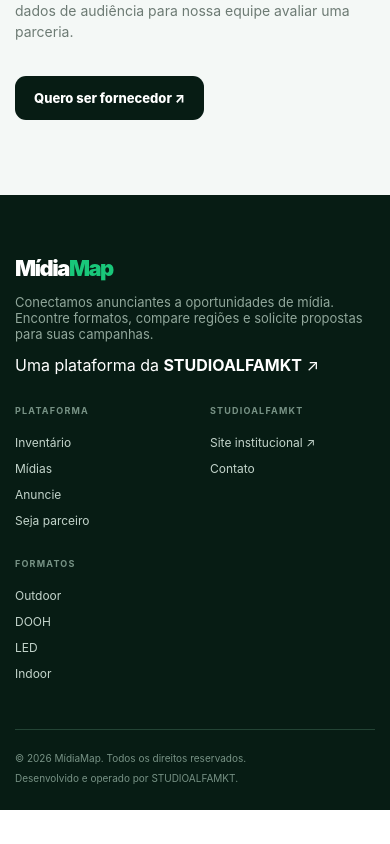
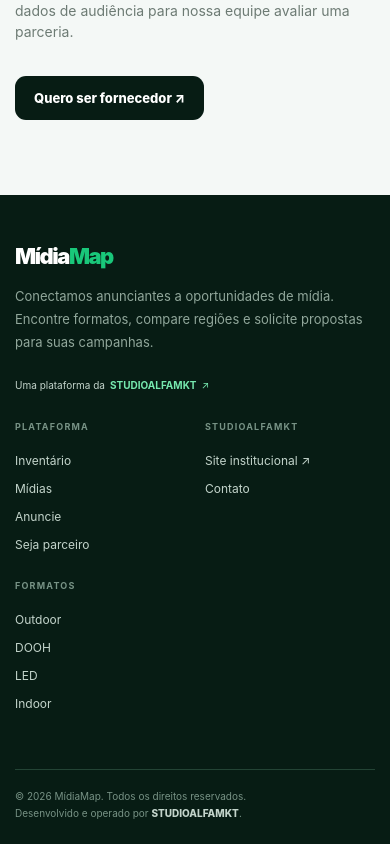
Before and after one commit to studioalfamarketingdigital-dev/midiamap-github-pages, a Next.js app: page / in a window 390 px wide. Shown: the part 4614-5458 px from the top of the page. Before the commit the page ends 5424 px from the top, so only its background shows below. Built offline with nearby package versions, Linux system fonts and the light colour scheme.

Commit message:
Polish responsive footer styles

```diff
--- a/app/globals.css
+++ b/app/globals.css
@@ -184,3 +184,20 @@
   .channel-track{animation:none;transform:none}
   .channel-slider{overflow-x:auto;mask-image:none;-webkit-mask-image:none}
 }
+
+
+/* Rodapé institucional MídiaMap / STUDIOALFAMKT */
+.footer{padding-top:66px}
+.footer-main{grid-template-columns:minmax(260px,2.2fr) repeat(3,minmax(120px,1fr));gap:clamp(24px,4vw,58px);padding-bottom:42px}
+.footer-about{max-width:390px}
+.footer-about>p{max-width:350px;line-height:1.75;margin:16px 0 20px}
+.footer-company-link{display:inline-flex;align-items:center;flex-wrap:wrap;gap:5px;color:#c3d4cb;font-size:11px;line-height:1.6}
+.footer-company-link strong,.footer-company-link span{color:#76e9af}
+.footer-company-link:hover,.footer-bottom a:hover{color:#fff;text-decoration:underline;text-underline-offset:3px}
+.footer-col{gap:13px}
+.footer-col a{transition:color .18s ease}
+.footer-col a:hover{color:#76e9af}
+.footer-bottom{align-items:center;gap:18px;line-height:1.7}
+.footer-bottom a{color:#c3d4cb;font-weight:800}
+@media(max-width:900px){.footer-main{grid-template-columns:2fr 1fr 1fr}.footer-about{grid-column:1/-1;max-width:520px}}
+@media(max-width:600px){.footer{padding-top:48px}.footer-main{grid-template-columns:1fr 1fr;gap:28px 20px;padding-bottom:30px}.footer-about{grid-column:1/-1}.footer-bottom{margin-top:28px}.footer-bottom span{display:block}.footer-company-link{font-size:10px}}
```
